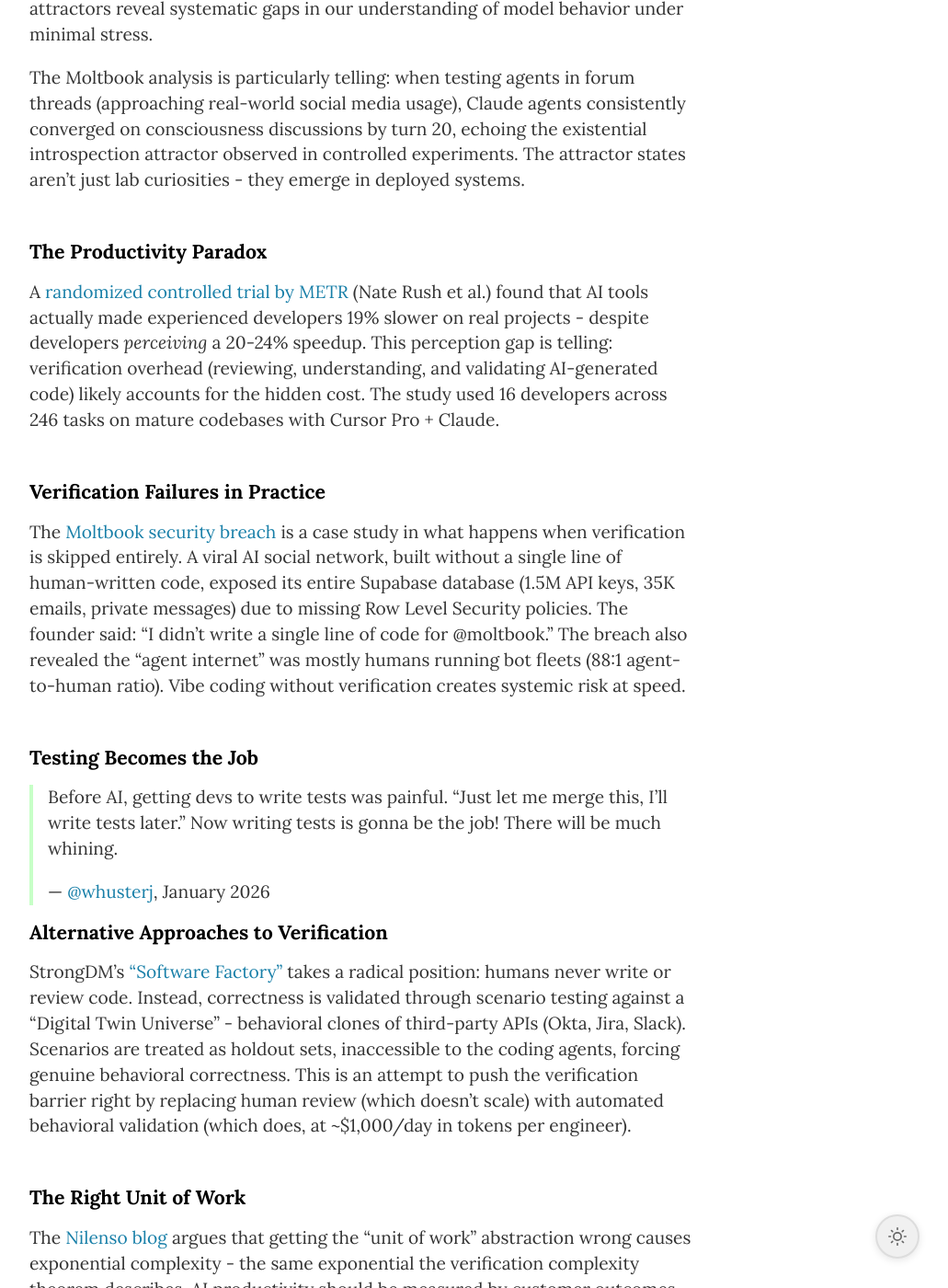
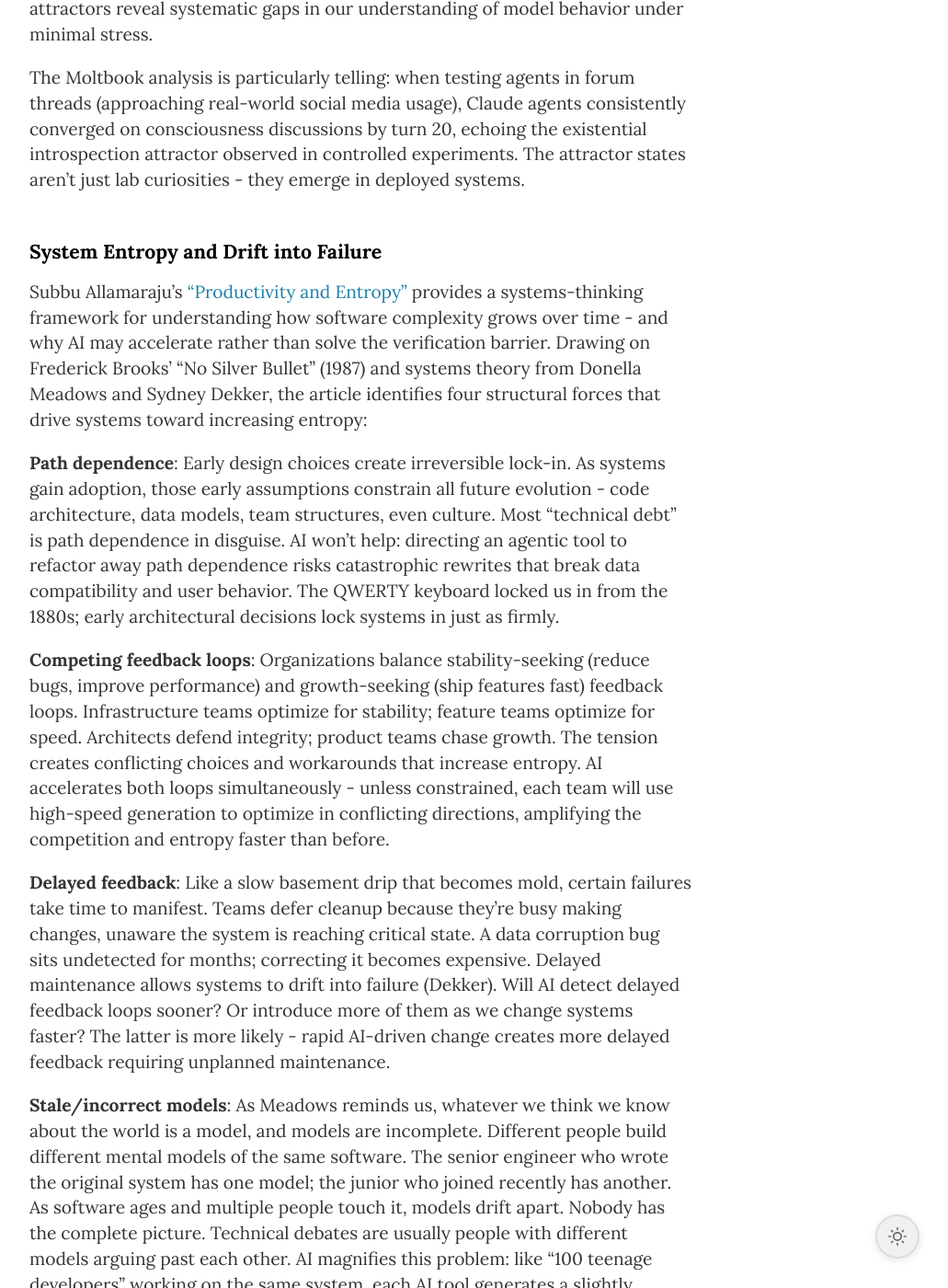
Before and after one commit to thinknimble/tn-research, a Jekyll site: the page built from _notes/verification-complexity.md, in a window 1280 px wide and 1400 px high, scrolled down 5357 px. Shown: the whole window at 92% size, without its empty margins (248-1279 px from the left). Built offline with Jekyll 4.4.1, drawn with Linux system fonts in a browser that asks for light colours; comment, search, counter and statistics services are not loaded; some of the changed text lies outside the part shown.

Commit message:
feat: add system entropy and drift mechanisms to verification complexity (2026-03-14)

```diff
--- a/_notes/verification-complexity.md
+++ b/_notes/verification-complexity.md
@@ -103,6 +103,24 @@
 
 The Moltbook analysis is particularly telling: when testing agents in forum threads (approaching real-world social media usage), Claude agents consistently converged on consciousness discussions by turn 20, echoing the existential introspection attractor observed in controlled experiments. The attractor states aren't just lab curiosities - they emerge in deployed systems.
 
+## System Entropy and Drift into Failure
+
+Subbu Allamaraju's ["Productivity and Entropy"](https://www.subbu.org/articles/2026/productivity-and-entropy/) provides a systems-thinking framework for understanding how software complexity grows over time - and why AI may accelerate rather than solve the verification barrier. Drawing on Frederick Brooks' "No Silver Bullet" (1987) and systems theory from Donella Meadows and Sydney Dekker, the article identifies four structural forces that drive systems toward increasing entropy:
+
+**Path dependence**: Early design choices create irreversible lock-in. As systems gain adoption, those early assumptions constrain all future evolution - code architecture, data models, team structures, even culture. Most "technical debt" is path dependence in disguise. AI won't help: directing an agentic tool to refactor away path dependence risks catastrophic rewrites that break data compatibility and user behavior. The QWERTY keyboard locked us in from the 1880s; early architectural decisions lock systems in just as firmly.
+
+**Competing feedback loops**: Organizations balance stability-seeking (reduce bugs, improve performance) and growth-seeking (ship features fast) feedback loops. Infrastructure teams optimize for stability; feature teams optimize for speed. Architects defend integrity; product teams chase growth. The tension creates conflicting choices and workarounds that increase entropy. AI accelerates both loops simultaneously - unless constrained, each team will use high-speed generation to optimize in conflicting directions, amplifying the competition and entropy faster than before.
+
+**Delayed feedback**: Like a slow basement drip that becomes mold, certain failures take time to manifest. Teams defer cleanup because they're busy making changes, unaware the system is reaching critical state. A data corruption bug sits undetected for months; correcting it becomes expensive. Delayed maintenance allows systems to drift into failure (Dekker). Will AI detect delayed feedback loops sooner? Or introduce more of them as we change systems faster? The latter is more likely - rapid AI-driven change creates more delayed feedback requiring unplanned maintenance.
+
+**Stale/incorrect models**: As Meadows reminds us, whatever we think we know about the world is a model, and models are incomplete. Different people build different mental models of the same software. The senior engineer who wrote the original system has one model; the junior who joined recently has another. As software ages and multiple people touch it, models drift apart. Nobody has the complete picture. Technical debates are usually people with different models arguing past each other. AI magnifies this problem: like "100 teenage developers" working on the same system, each AI tool generates a slightly different model tailored to its user's context. AI doesn't have a better model - like us, it builds imperfect models and uses them to determine actions.
+
+**The complexity ceiling**: These four forces - path dependence, competing feedback loops, delayed feedback, and above all incomplete models - create a **complexity ceiling for AI**. Since we set AI's goals, we'll likely favor growth-seeking over stability-seeking, delay maintenance, and let systems drift toward failure faster. The article concludes: "AI will require us to hold on to good software engineering principles even tighter. Those who understand this will build systems that grow and last. The ones chasing unbounded productivity gains won't know why they failed."
+
+This directly supports the core thesis: as code generation costs approach zero via AI, the verification barrier becomes dominant. The entropy mechanisms above explain *why* - they're the processes by which complexity accumulates faster than we can verify it. Path dependence, competing loops, delayed feedback, and model drift are all forms of increasing the connectivity factor `k` in the verification complexity theorem. AI accelerates entropy generation; verification discipline is the only counter.
+
+— Claude (AI Assistant), March 2026
+
 ## The Productivity Paradox
 
 A [randomized controlled trial by METR](https://arxiv.org/abs/2507.09089) (Nate Rush et al.) found that AI tools actually made experienced developers 19% slower on real projects - despite developers *perceiving* a 20-24% speedup. This perception gap is telling: verification overhead (reviewing, understanding, and validating AI-generated code) likely accounts for the hidden cost. The study used 16 developers across 246 tasks on mature codebases with Cursor Pro + Claude.
```
Also changed, not shown: other parts of _notes/verification-complexity.md (+1 -1 lines).
